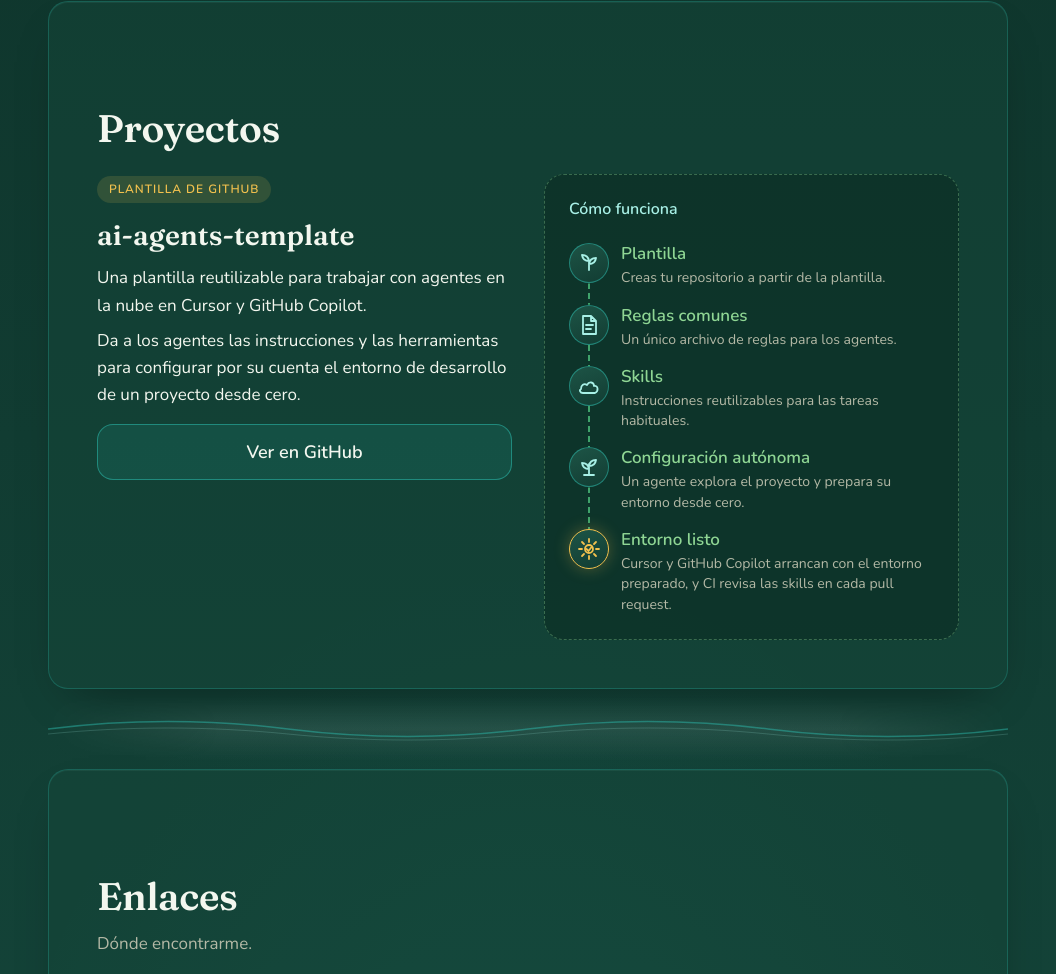
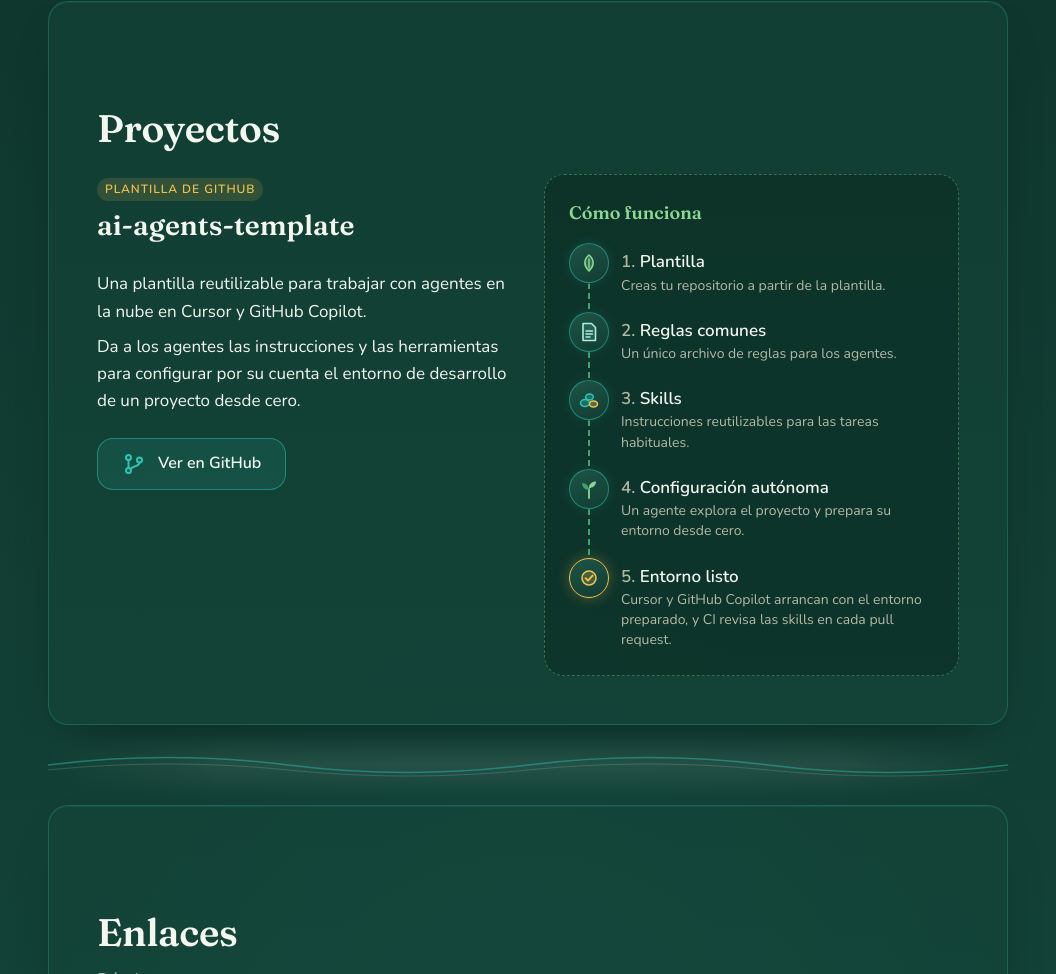
Before and after one commit to daniel-saezv/portfolio, a website: page index.html in a window 1280 px wide. Shown: the part 1166-2140 px from the top of the page, without its empty margins (112-1168 px from the left). Drawn offline with nearby package versions, Linux system fonts and the light colour scheme.

Commit message:
Iguala el botón, el nav y el esquema de Proyectos a la maqueta.
El botón usa .proyecto .boton y el icono de la maqueta. Bajo 640 px el nav solo oculta el nombre y centra los enlaces. El esquema recupera los números, Fraunces, el color bruma y los SVG de la maqueta.

Se revierte el retarget de scroll y se restaura .habilidad. La vuelta al carril sigue en el 99 % del último salto: en motion-v4, criterio 26, el scroll a 390 px hacia Proyectos cruzaba texto al 60 %.

Co-authored-by: Daniel Saez <daniel-saezv@users.noreply.github.com>

```diff
--- a/index.html
+++ b/index.html
@@ -241,7 +241,7 @@
         <h2 class="titulo-seccion" id="t-proyectos">Proyectos</h2>
         <article class="proyecto" aria-labelledby="t-proyecto-plantilla">
           <div class="proyecto__info">
-            <p class="proyecto__tipo">Plantilla de GitHub</p>
+            <span class="proyecto__tipo">Plantilla de GitHub</span>
             <h3 class="proyecto__nombre" id="t-proyecto-plantilla">
               ai-agents-template
             </h3>
@@ -255,13 +255,43 @@
               desde cero.
             </p>
             <a
-              class="boton proyecto__boton"
+              class="boton"
               href="https://github.com/daniel-saezv/ai-agents-template"
               target="_blank"
               rel="noopener noreferrer"
               aria-label="Ver en GitHub: repositorio ai-agents-template (se abre en una pestaña nueva)"
-              >Ver en GitHub</a
             >
+              <svg viewBox="0 0 24 24" fill="none" aria-hidden="true">
+                <circle
+                  cx="6.5"
+                  cy="5.5"
+                  r="2.5"
+                  stroke="currentColor"
+                  stroke-width="2"
+                />
+                <circle
+                  cx="6.5"
+                  cy="18.5"
+                  r="2.5"
+                  stroke="currentColor"
+                  stroke-width="2"
+                />
+                <circle
+                  cx="17.5"
+                  cy="8"
+                  r="2.5"
+                  stroke="currentColor"
+                  stroke-width="2"
+                />
+                <path
+                  d="M6.5 8 V16 M17.5 10.5 C17.5 14 13 13.5 8.6 16.8"
+                  stroke="currentColor"
+                  stroke-width="2"
+                  stroke-linecap="round"
+                />
+              </svg>
+              <span>Ver en GitHub</span>
+            </a>
           </div>
           <div class="esquema">
             <h4 class="esquema__titulo" id="t-esquema">Cómo funciona</h4>
@@ -272,120 +302,141 @@
               data-esquema="pendiente"
             >
               <li class="paso" style="--paso: 0">
-                <span class="paso__nodo" aria-hidden="true">
-                  <svg viewBox="0 0 24 24" fill="none">
+                <span class="paso__nodo" aria-hidden="true"
+                  ><svg viewBox="0 0 24 24" fill="none" focusable="false">
                     <path
-                      d="M12 19 V10 M12 10 C8 10 5.5 7.5 5 4 C9 4 11.5 6.5 12 10 Z M12 13 C16 13 18.5 10.5 19 7 C15 7 12.5 9.5 12 13 Z"
-                      stroke="currentColor"
-                      stroke-width="1.8"
-                      stroke-linecap="round"
+                      d="M12 4 C 17 8, 18 14, 12 20 C 6 14, 7 8, 12 4 Z"
+                      fill="rgba(143,214,148,.25)"
+                      stroke="#8FD694"
+                      stroke-width="1.6"
                       stroke-linejoin="round"
                     />
-                  </svg>
-                </span>
-                <span class="paso__contenido">
-                  <strong class="paso__titulo"
-                    >Plantilla<span class="solo-lectores">:</span></strong
+                    <path
+                      d="M12 8 V17"
+                      stroke="#8FD694"
+                      stroke-width="1.4"
+                      stroke-linecap="round"
+                    /></svg></span
+                ><span class="paso__titulo"
+                  >Plantilla<span class="solo-lectores">:</span></span
                 >
                 <span class="paso__detalle"
                   >Creas tu repositorio a partir de la plantilla.</span
                 >
-                </span>
               </li>
               <li class="paso" style="--paso: 1">
-                <span class="paso__nodo" aria-hidden="true">
-                  <svg viewBox="0 0 24 24" fill="none">
+                <span class="paso__nodo" aria-hidden="true"
+                  ><svg viewBox="0 0 24 24" fill="none" focusable="false">
                     <path
-                      d="M6 3 H14 L19 8 V21 H6 Z M14 3 V8 H19 M9 12 H16 M9 16 H14"
-                      stroke="currentColor"
-                      stroke-width="1.8"
-                      stroke-linecap="round"
+                      d="M6 3.5 H14.5 L18.5 7.5 V20.5 H6 Z"
+                      fill="rgba(168,240,230,.12)"
+                      stroke="#A8F0E6"
+                      stroke-width="1.6"
                       stroke-linejoin="round"
                     />
-                  </svg>
-                </span>
-                <span class="paso__contenido">
-                  <strong class="paso__titulo"
-                    >Reglas comunes<span class="solo-lectores">:</span></strong
+                    <path
+                      d="M9 11 H15.5 M9 14 H15.5 M9 17 H13"
+                      stroke="#A8F0E6"
+                      stroke-width="1.4"
+                      stroke-linecap="round"
+                    /></svg></span
+                ><span class="paso__titulo"
+                  >Reglas comunes<span class="solo-lectores">:</span></span
                 >
                 <span class="paso__detalle"
                   >Un único archivo de reglas para los agentes.</span
                 >
-                </span>
               </li>
               <li class="paso" style="--paso: 2">
-                <span class="paso__nodo" aria-hidden="true">
-                  <svg viewBox="0 0 24 24" fill="none">
-                    <path
-                      d="M4 15 C4 11 7 9 10 11 C12 7 17 8 17 12 C21 11 22 17 18 19 H6 C3 19 2 16 4 15 Z"
-                      stroke="currentColor"
-                      stroke-width="1.8"
-                      stroke-linecap="round"
-                      stroke-linejoin="round"
+                <span class="paso__nodo" aria-hidden="true"
+                  ><svg viewBox="0 0 24 24" fill="none" focusable="false">
+                    <ellipse
+                      cx="8"
+                      cy="15"
+                      rx="4.5"
+                      ry="3.5"
+                      fill="rgba(46,196,182,.3)"
+                      stroke="#2EC4B6"
+                      stroke-width="1.5"
                     />
-                  </svg>
-                </span>
-                <span class="paso__contenido">
-                  <strong class="paso__titulo"
-                    >Skills<span class="solo-lectores">:</span></strong
+                    <ellipse
+                      cx="16.5"
+                      cy="16"
+                      rx="4"
+                      ry="3"
+                      fill="rgba(242,193,78,.3)"
+                      stroke="#F2C14E"
+                      stroke-width="1.5"
+                    />
+                    <ellipse
+                      cx="12.5"
+                      cy="9"
+                      rx="3.8"
+                      ry="3"
+                      fill="rgba(46,196,182,.3)"
+                      stroke="#2EC4B6"
+                      stroke-width="1.5"
+                    /></svg></span
+                ><span class="paso__titulo"
+                  >Skills<span class="solo-lectores">:</span></span
                 >
                 <span class="paso__detalle"
                   >Instrucciones reutilizables para las tareas habituales.</span
                 >
-                </span>
               </li>
               <li class="paso" style="--paso: 3">
-                <span class="paso__nodo" aria-hidden="true">
-                  <svg viewBox="0 0 24 24" fill="none">
+                <span class="paso__nodo" aria-hidden="true"
+                  ><svg viewBox="0 0 24 24" fill="none" focusable="false">
                     <path
-                      d="M12 20 V9 M12 14 C8 14 5.5 11.5 5 8 C9 8 11.5 10.5 12 14 Z M12 11 C16 11 18.5 8.5 19 5 C15 5 12.5 7.5 12 11 Z M7 20 H17"
-                      stroke="currentColor"
+                      d="M12 21 V12"
+                      stroke="#8FD694"
                       stroke-width="1.8"
                       stroke-linecap="round"
-                      stroke-linejoin="round"
                     />
-                  </svg>
-                </span>
-                <span class="paso__contenido">
-                  <strong class="paso__titulo"
+                    <path
+                      d="M12 13 C 8 13, 5 10, 5 6 C 9 6, 12 9, 12 13 Z"
+                      fill="#3FA36B"
+                    />
+                    <path
+                      d="M12 11 C 15 11, 19 9, 19 4.5 C 15 4.5, 12 7, 12 11 Z"
+                      fill="#8FD694"
+                    /></svg></span
+                ><span class="paso__titulo"
                   >Configuración autónoma<span class="solo-lectores"
                     >:</span
-                    ></strong
+                  ></span
                 >
                 <span class="paso__detalle"
                   >Un agente explora el proyecto y prepara su entorno desde
                   cero.</span
                 >
-                </span>
               </li>
               <li class="paso paso--final" style="--paso: 4">
-                <span class="paso__nodo" aria-hidden="true">
-                  <svg viewBox="0 0 24 24" fill="none">
+                <span class="paso__nodo" aria-hidden="true"
+                  ><svg viewBox="0 0 24 24" fill="none" focusable="false">
                     <circle
                       cx="12"
                       cy="12"
-                      r="4"
-                      stroke="currentColor"
-                      stroke-width="1.8"
+                      r="7"
+                      fill="rgba(242,193,78,.2)"
+                      stroke="#F2C14E"
+                      stroke-width="1.6"
                     />
                     <path
-                      d="M12 2 V5 M12 19 V22 M2 12 H5 M19 12 H22 M5 5 L7 7 M17 17 L19 19 M19 5 L17 7 M7 17 L5 19 M9.5 12 L11.5 14 L15 9.5"
-                      stroke="currentColor"
-                      stroke-width="1.8"
+                      d="M8.6 12.2 L11 14.6 L15.6 9.6"
+                      stroke="#F2C14E"
+                      stroke-width="1.9"
+                      fill="none"
                       stroke-linecap="round"
                       stroke-linejoin="round"
-                    />
-                  </svg>
-                </span>
-                <span class="paso__contenido">
-                  <strong class="paso__titulo"
-                    >Entorno listo<span class="solo-lectores">:</span></strong
+                    /></svg></span
+                ><span class="paso__titulo"
+                  >Entorno listo<span class="solo-lectores">:</span></span
                 >
                 <span class="paso__detalle"
                   >Cursor y GitHub Copilot arrancan con el entorno preparado,
                   y CI revisa las skills en cada pull request.</span
                 >
-                </span>
               </li>
             </ol>
           </div>
--- a/script.js
+++ b/script.js
@@ -98,7 +98,7 @@
   function bloquesTextoLinea() {
     return [
       ...document.querySelectorAll(
-        "#sobre-mi p, #habilidades p, #proyectos .proyecto__tipo, #proyectos .proyecto__texto, #proyectos .paso__titulo, #proyectos .paso__detalle, .enlace-ext"
+        "#sobre-mi p, #habilidades p, .habilidad, #proyectos .proyecto__tipo, #proyectos .proyecto__texto, #proyectos .paso__titulo, #proyectos .paso__detalle, .enlace-ext"
       ),
     ];
   }
@@ -420,12 +420,7 @@
       hMin,
       Math.min(0.5 * s + 0.25 * (dist / nS), hCap)
     );
-    const xAdd0 =
-      retarget && origen !== "scroll"
-        ? xAddInicio
-        : saltoSinA
-          ? offsetXAddActual()
-          : 0;
+    const xAdd0 = retarget ? xAddInicio : saltoSinA ? offsetXAddActual() : 0;
     const A = retarget || saltoSinA ? 0 : T.anticipacion;
     saltoSinA = false;
     const llegada = A + nS * T.salto + (nS - 1) * T.contacto;
@@ -456,6 +451,8 @@
       };
     };
     const tSalidaCarril = A + 0.4 * T.salto;
+    // Criterio 26 de motion-v4 (scroll a 390 px hacia Proyectos): al 60 % del
+    // último salto Brote cruza el texto; la vuelta al ancla espera al 99 %.
     const tVueltaCarril =
       A + (nS - 1) * (T.salto + T.contacto) + 0.99 * T.salto;
     const pSalidaCarril = posSaltoFraccion(0, 0.4);
--- a/styles.css
+++ b/styles.css
@@ -290,13 +290,13 @@ a {
   }
 
   .nav__enlace {
-    padding: 0 3px;
-    font-size: 0.875rem;
+    padding: 0 var(--e-2);
+    font-size: 0.9375rem;
   }
 
   .nav__enlace::after {
-    left: 3px;
-    right: 3px;
+    left: var(--e-2);
+    right: var(--e-2);
   }
 }
 
@@ -307,7 +307,7 @@ a {
   }
 
   .nav__nombre {
-    display: none;
+    font-size: 0.9375rem;
   }
 
   .nav__lista {
@@ -315,8 +315,8 @@ a {
   }
 
   .nav__enlace {
-    padding: 0 2.5px;
-    font-size: 0.75rem;
+    padding: 0 5px;
+    font-size: 0.875rem;
   }
 }
 
@@ -613,21 +613,17 @@ main {
 .proyecto {
   margin-top: var(--e-5);
   display: grid;
-  grid-template-columns: 1fr;
-  gap: var(--e-5);
+  grid-template-columns: minmax(0, 1fr) minmax(0, 1fr);
+  gap: var(--e-6);
   align-items: start;
-}
-
-.proyecto__info {
-  min-width: 0;
 }
 
 .proyecto__tipo {
   display: inline-block;
-  padding: var(--e-1) var(--e-3);
+  padding: 2px var(--e-2);
   border-radius: var(--r-pildora);
+  background: rgba(242, 193, 78, 0.14);
   color: var(--sol-400);
-  background: rgba(242, 193, 78, 0.14);
   font-size: 0.75rem;
   font-weight: 600;
   letter-spacing: 0.08em;
@@ -635,72 +631,73 @@ main {
 }
 
 .proyecto__nombre {
-  margin: var(--e-4) 0 0;
-  color: var(--bruma-50);
+  margin-top: var(--e-2);
   font-family: var(--fuente-titulo);
+  font-weight: 600;
   font-size: clamp(1.35rem, 3vw, 1.75rem);
-  font-weight: 600;
   line-height: 1.2;
   overflow-wrap: anywhere;
 }
 
 .proyecto__texto {
+  margin-top: var(--e-3);
   max-width: 52ch;
-  margin-top: var(--e-3);
 }
 
 .proyecto__texto + .proyecto__texto {
   margin-top: var(--e-2);
 }
 
-.proyecto__boton {
+.proyecto .boton {
+  margin-top: var(--e-5);
   display: inline-flex;
-  min-height: 52px;
-  margin-top: var(--e-4);
+  min-height: 48px;
+  font-size: 1rem;
 }
 
 .esquema {
-  min-width: 0;
   padding: var(--e-5);
-  border: 1px dashed rgba(143, 214, 148, 0.35);
   border-radius: var(--r-tarjeta);
   background: rgba(11, 42, 34, 0.55);
+  border: 1px dashed rgba(143, 214, 148, 0.35);
 }
 
 .esquema__titulo {
   margin: 0;
-  color: var(--laguna-200);
-  font-size: 1rem;
+  font-family: var(--fuente-titulo);
   font-weight: 600;
-  line-height: 1.3;
+  font-size: 1.125rem;
+  color: var(--hoja-300);
 }
 
 .esquema__lista {
-  margin: var(--e-5) 0 0;
+  list-style: none;
+  margin: var(--e-4) 0 0;
   padding: 0;
-  list-style: none;
+  counter-reset: paso;
 }
 
 .paso {
   position: relative;
   display: grid;
   grid-template-columns: 40px minmax(0, 1fr);
-  gap: var(--e-3);
-  min-width: 0;
+  column-gap: var(--e-3);
+  padding-bottom: var(--e-4);
+  counter-increment: paso;
 }
 
-.paso + .paso {
-  margin-top: var(--e-4);
+.paso:last-child {
+  padding-bottom: 0;
 }
 
-.esquema__lista > .paso:not(:last-child)::before {
+.paso:not(:last-child)::before {
   content: "";
   position: absolute;
-  z-index: 0;
+  left: 19px;
   top: 40px;
-  bottom: calc(-1 * var(--e-4));
-  left: 19px;
+  bottom: 0;
   width: 2px;
+  border-radius: 2px;
   background: repeating-linear-gradient(
     180deg,
     var(--hoja-500) 0 6px,
@@ -710,16 +707,15 @@ main {
 }
 
 .paso__nodo {
-  position: relative;
-  z-index: 1;
+  grid-row: span 2;
+  width: 40px;
+  height: 40px;
+  border-radius: 50%;
   display: grid;
   place-items: center;
-  width: 40px;
-  height: 40px;
+  background: linear-gradient(160deg, #1d5446 0%, #123d33 100%);
   border: 1.5px solid rgba(46, 196, 182, 0.5);
-  border-radius: 50%;
-  color: var(--laguna-200);
-  background: linear-gradient(160deg, #1d5446 0%, #123d33 100%);
+  box-shadow: 0 0 12px rgba(46, 196, 182, 0.15);
   transform-origin: center;
 }
 
@@ -730,28 +726,26 @@ main {
 
 .paso--final .paso__nodo {
   border-color: var(--sol-400);
-  box-shadow: 0 0 16px rgba(242, 193, 78, 0.28);
-  color: var(--sol-400);
-}
-
-.paso__contenido {
-  display: block;
-  min-width: 0;
+  box-shadow: 0 0 14px rgba(242, 193, 78, 0.28);
 }
 
 .paso__titulo {
-  display: block;
-  color: var(--hoja-300);
   font-weight: 600;
-  line-height: 1.35;
+  line-height: 1.3;
+  padding-top: var(--e-2);
+}
+
+.paso__titulo::before {
+  content: counter(paso) ". ";
+  color: var(--piedra-300);
+  font-weight: 600;
 }
 
 .paso__detalle {
-  display: block;
   margin-top: 2px;
+  font-size: var(--t-pequeno);
+  line-height: 1.45;
   color: var(--piedra-300);
-  font-size: 0.875rem;
-  line-height: 1.45;
 }
 
 html.js-movimiento .esquema__lista[data-esquema] .paso__nodo {
@@ -801,16 +795,18 @@ html.js-movimiento
   clip-path: inset(0% 0% 100% 0%);
 }
 
-@media (min-width: 1024px) {
+@media (max-width: 1023.98px) {
   .proyecto {
-    grid-template-columns: repeat(2, minmax(0, 1fr));
-    gap: var(--e-6);
+    grid-template-columns: 1fr;
+    gap: var(--e-5);
   }
 }
 
 @media (max-width: 639.98px) {
-  .proyecto__boton {
+  .proyecto .boton {
+    display: flex;
     width: 100%;
+    margin-top: var(--e-4);
   }
 
   .esquema {
```
Lines whose indentation alone changed are shown as unchanged.
